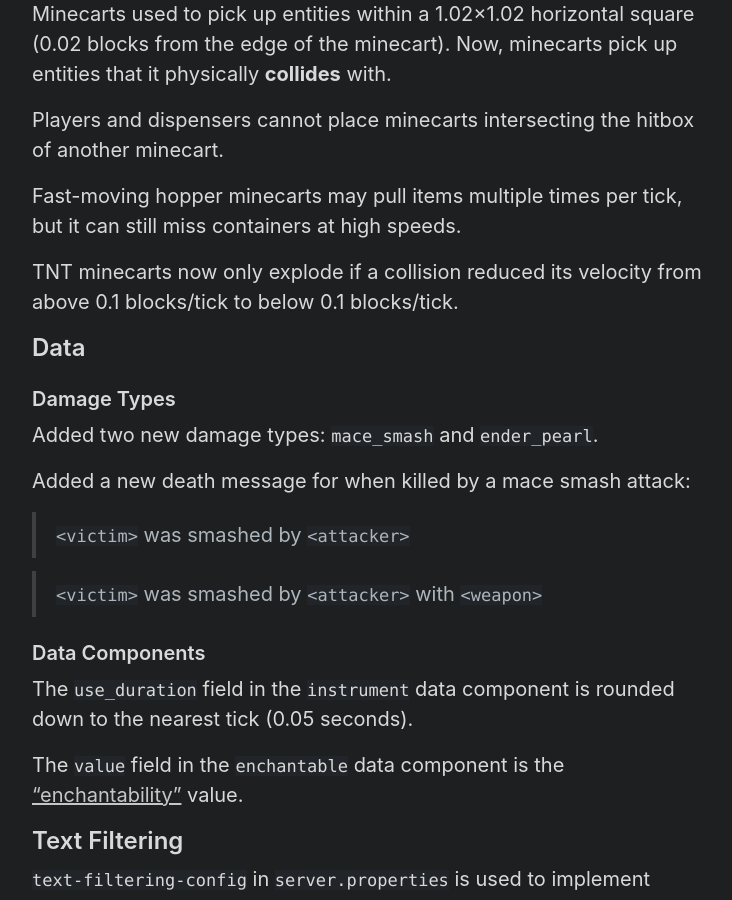
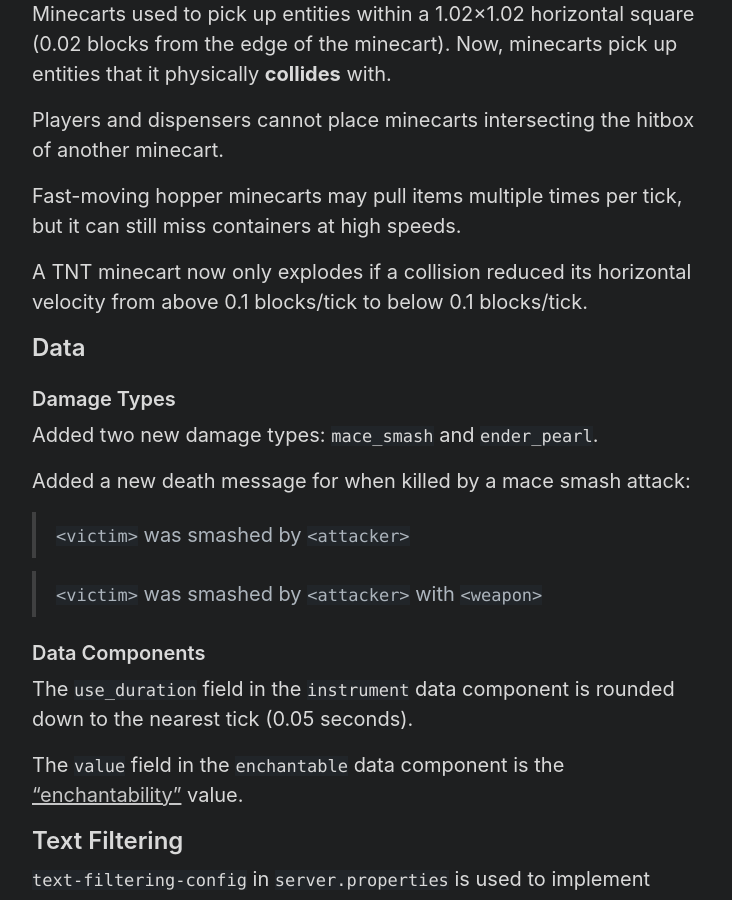
Before and after one commit to Tisawesomeness/tisawesomeness.github.io, a Jekyll site: the page built from snapshots/_posts/2024-08-27-24w33a.md, in a window 1280 px wide and 900 px high, scrolled down 4727 px. Shown: the whole window, without its empty margins (272-1004 px from the left). Built offline with Jekyll 4.4.1, drawn with Linux system fonts in a browser that asks for light colours; comment, search, counter and statistics services are not loaded.

Commit message:
Grammar fixes

```diff
--- a/snapshots/_posts/2024-08-27-24w33a.md
+++ b/snapshots/_posts/2024-08-27-24w33a.md
@@ -144,7 +144,7 @@ Players and dispensers cannot place minecarts intersecting the hitbox of another
 
 Fast-moving hopper minecarts may pull items multiple times per tick, but it can still miss containers at high speeds.
 
-TNT minecarts now only explode if a collision reduced its velocity from above 0.1 blocks/tick to below 0.1 blocks/tick.
+A TNT minecart now only explodes if a collision reduced its horizontal velocity from above 0.1 blocks/tick to below 0.1 blocks/tick.
 
 ## Data
 
```
Also changed, not shown: other parts of snapshots/_posts/2024-08-27-24w33a.md (+1 -0 lines).
